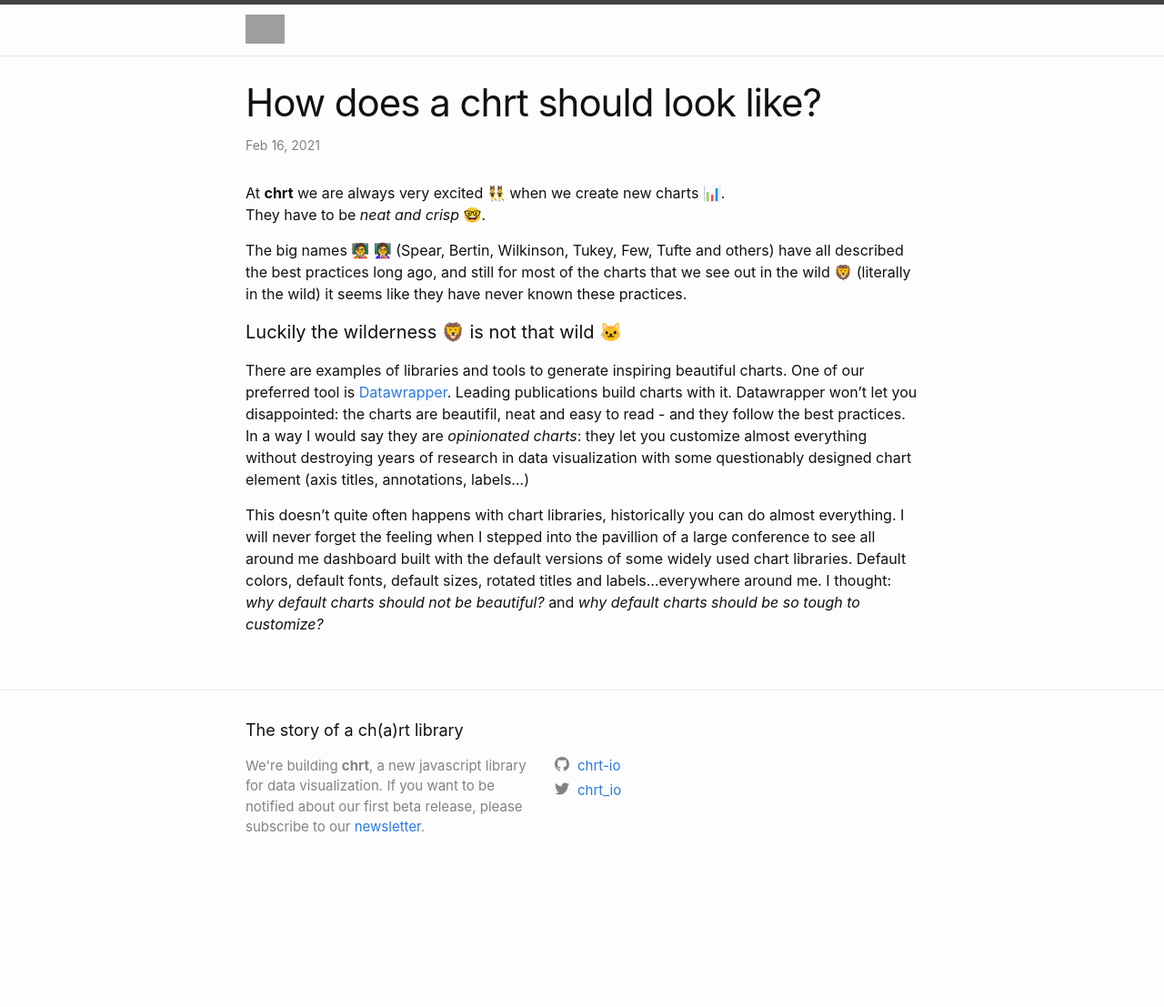
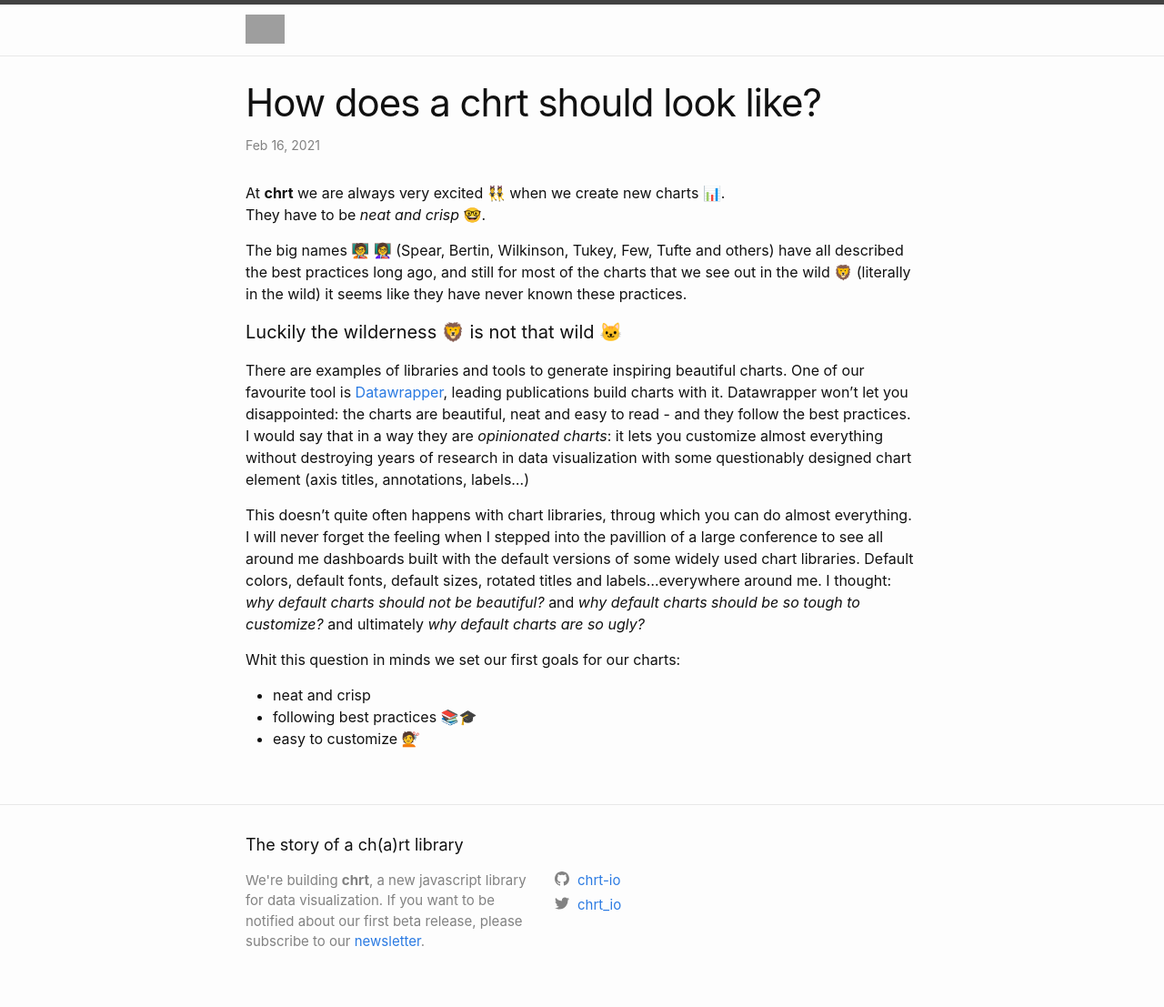
Before and after one commit to chrt-io/blog, a Jekyll site: the page built from _posts/2021-02-16-how-does-a-chrt-should-look-like.md, in a window 1280 px wide. Shown: the whole page at 91% size. Built offline with Jekyll 4.4.1, drawn with Linux system fonts in a browser that asks for light colours; before the commit the page ends 981 px from its top, so only the background shows below that; grey boxes are pictures that could not be loaded.

Commit message:
Update from Forestry.io carlo zapponi updated _posts/2021-02-16-how-does-a-chrt-should-look-like.md

```diff
--- a/_posts/2021-02-16-how-does-a-chrt-should-look-like.md
+++ b/_posts/2021-02-16-how-does-a-chrt-should-look-like.md
@@ -12,6 +12,12 @@
 
 #### Luckily the wilderness 🦁 is not that wild 🐱
 
-There are examples of libraries and tools to generate inspiring beautiful charts. One of our preferred tool is [Datawrapper](https://www.datawrapper.de/). Leading publications build charts with it. Datawrapper won't let you disappointed: the charts are beautifil, neat and easy to read - and they follow the best practices. In a way I would say they are _opinionated charts_: they let you customize almost everything without destroying years of research in data visualization with some questionably designed chart element (axis titles, annotations, labels...)
+There are examples of libraries and tools to generate inspiring beautiful charts. One of our favourite tool is [Datawrapper](https://www.datawrapper.de/), leading publications build charts with it. Datawrapper won't let you disappointed: the charts are beautiful, neat and easy to read - and they follow the best practices. I would say that in a way they are _opinionated charts_: it lets you customize almost everything without destroying years of research in data visualization with some questionably designed chart element (axis titles, annotations, labels...)
 
-This doesn't quite often happens with chart libraries, historically you can do almost everything. I will never forget the feeling when I stepped into the pavillion of a large conference to see all around me dashboard built with the default versions of some widely used chart libraries. Default colors, default fonts, default sizes, rotated titles and labels...everywhere around me. I thought: _why default charts should not be beautiful?_ and _why default charts should be so tough to customize?_
+This doesn't quite often happens with chart libraries, throug which you can do almost everything. I will never forget the feeling when I stepped into the pavillion of a large conference to see all around me dashboards built with the default versions of some widely used chart libraries. Default colors, default fonts, default sizes, rotated titles and labels...everywhere around me. I thought: _why default charts should not be beautiful?_ and _why default charts should be so tough to customize?_ and ultimately _why default charts are so ugly?_
+
+Whit this question in minds we set our first goals for our charts:
+
+* neat and crisp
+* following best practices 📚🎓
+* easy to customize 💇
```
